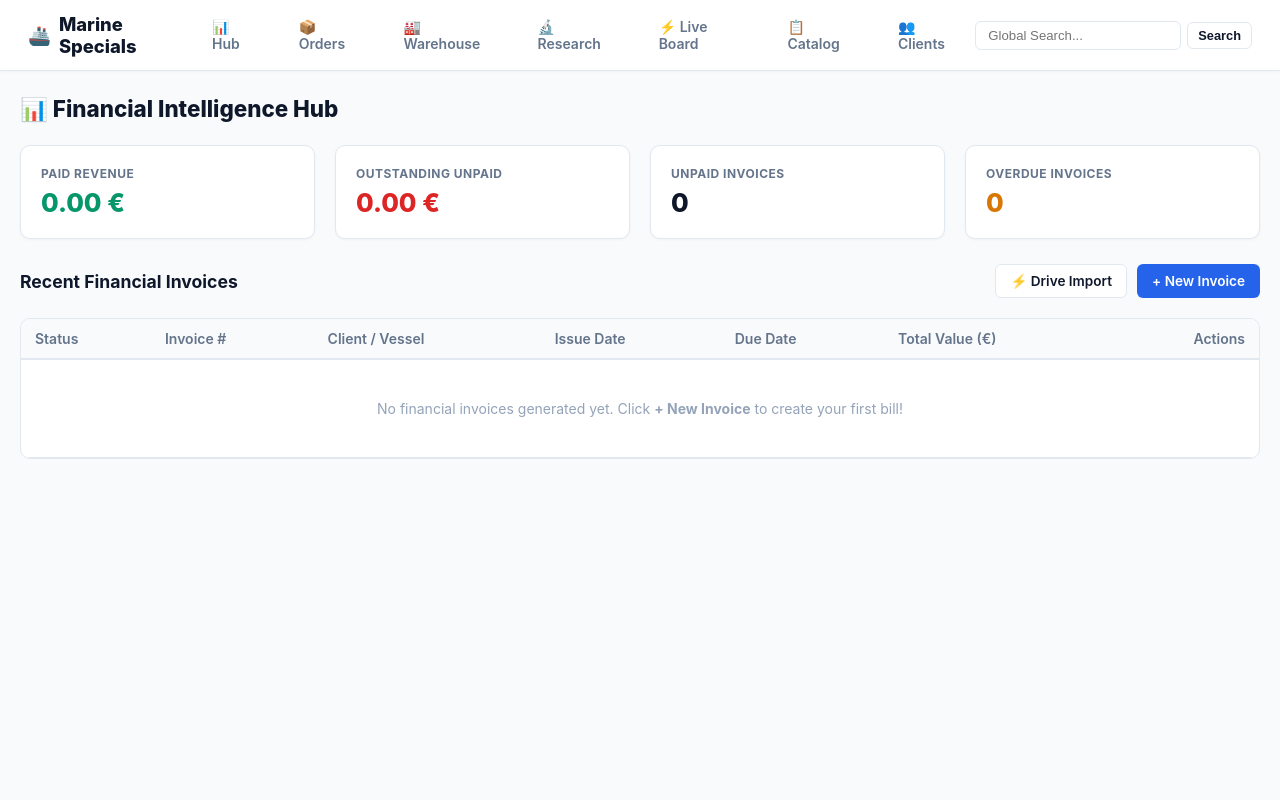
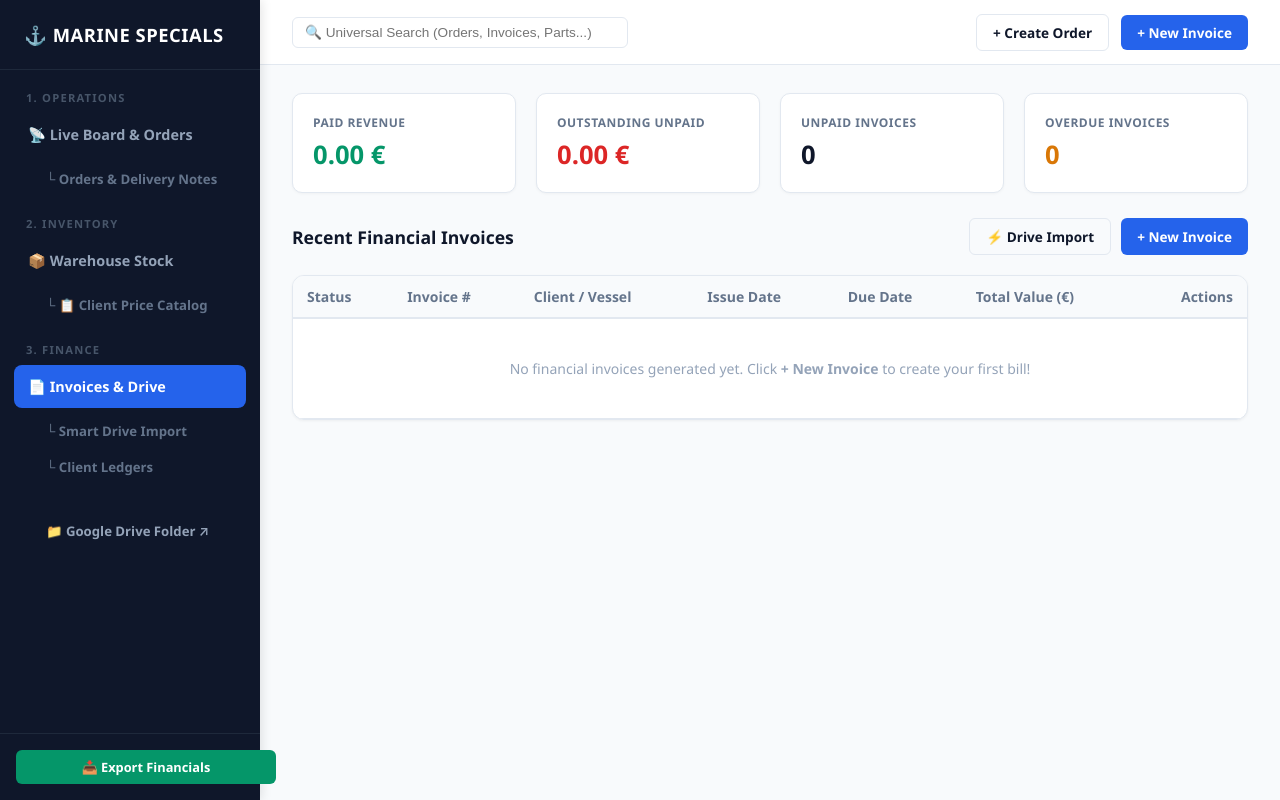
Before and after one commit to marinespecials/marine-parts-tracker, a Django app: page /finance/ in a window 1280 px wide. Run offline with Django 5.2, Linux system fonts and the light colour scheme; data that the repository does not hold is empty.

```diff
--- a/finance/templates/finance/base.html
+++ b/finance/templates/finance/base.html
@@ -3,193 +3,300 @@
 <head>
     <meta charset="UTF-8">
     <meta name="viewport" content="width=device-width, initial-scale=1.0">
-    <title>{% block title %}Marine Specials Portal{% endblock %}</title>
+    <title>{% block title %}Logistics & Operations{% endblock %} | Marine Specials</title>
+    <script src="https://cdn.jsdelivr.net/npm/chart.js"></script>
     <style>
         :root {
+            --sidebar-width: 260px;
             --primary: #0F172A;
+            --primary-hover: #1E293B;
+            --surface: #FFFFFF;
+            --background: #F8FAFC;
             --accent: #2563EB;
             --accent-light: #EFF6FF;
-            --surface: #FFFFFF;
-            --bg: #F8FAFC;
+            --success: #059669;
+            --danger: #DC2626;
+            --text-primary: #0F172A;
+            --text-secondary: #64748B;
             --border: #E2E8F0;
-            --text-secondary: #64748B;
-            --danger: #DC2626;
-            --success: #059669;
         }
 
         body {
+            font-family: 'Segoe UI', system-ui, -apple-system, sans-serif;
+            background-color: var(--background);
             margin: 0;
-            font-family: -apple-system, BlinkMacSystemFont, "Segoe UI", Roboto, Helvetica, Arial, sans-serif;
-            background-color: var(--bg);
-            color: var(--primary);
+            padding: 0;
+            color: var(--text-primary);
+            display: flex;
+            min-height: 100vh;
         }
 
-        /* STICKY TOP NAVIGATION BAR */
-        .navbar {
-            background: var(--surface);
-            border-bottom: 1px solid var(--border);
-            padding: 12px 28px;
+        .sidebar {
+            width: var(--sidebar-width);
+            background-color: var(--primary);
+            color: #94A3B8;
+            display: flex;
+            flex-direction: column;
+            position: fixed;
+            top: 0;
+            bottom: 0;
+            left: 0;
+            z-index: 100;
+            box-shadow: 2px 0 10px rgba(0,0,0,0.1);
+        }
+
+        .sidebar-brand {
+            padding: 22px 24px;
+            color: white;
+            font-size: 1.15rem;
+            font-weight: 700;
+            display: flex;
+            align-items: center;
+            gap: 10px;
+            border-bottom: 1px solid #1E293B;
+            letter-spacing: 0.5px;
+        }
+
+        .sidebar-menu {
+            padding: 20px 14px;
+            flex-grow: 1;
+            overflow-y: auto;
+        }
+
+        .menu-section {
+            margin-bottom: 20px;
+        }
+
+        .menu-section-title {
+            font-size: 0.7rem;
+            text-transform: uppercase;
+            letter-spacing: 1.2px;
+            color: #475569;
+            font-weight: 700;
+            padding: 0 12px;
+            margin-bottom: 8px;
+        }
+
+        .nav-item {
             display: flex;
             align-items: center;
             justify-content: space-between;
+            padding: 12px 14px;
+            color: #94A3B8;
+            text-decoration: none;
+            font-size: 0.9rem;
+            font-weight: 600;
+            border-radius: 8px;
+            transition: all 0.2s ease;
+            margin-bottom: 6px;
+        }
+
+        .nav-item:hover {
+            color: white;
+            background-color: var(--primary-hover);
+        }
+
+        .nav-item.active {
+            color: white;
+            background-color: var(--accent);
+        }
+
+        .sub-nav-item {
+            display: flex;
+            align-items: center;
+            padding: 8px 12px 8px 32px;
+            color: #64748B;
+            text-decoration: none;
+            font-size: 0.825rem;
+            font-weight: 600;
+            border-radius: 6px;
+            transition: all 0.15s ease;
+            margin-bottom: 2px;
+        }
+
+        .sub-nav-item:hover {
+            color: white;
+        }
+
+        .sub-nav-item.active {
+            color: #60A5FA;
+            font-weight: 700;
+        }
+
+        .sidebar-footer {
+            padding: 16px;
+            border-top: 1px solid #1E293B;
+        }
+
+        .main-wrapper {
+            margin-left: var(--sidebar-width);
+            flex-grow: 1;
+            display: flex;
+            flex-direction: column;
+            min-width: 0;
+        }
+
+        .topbar {
+            height: 64px;
+            background-color: var(--surface);
+            border-bottom: 1px solid var(--border);
+            display: flex;
+            align-items: center;
+            justify-content: space-between;
+            padding: 0 32px;
             position: sticky;
             top: 0;
-            z-index: 100;
-            box-shadow: 0 1px 2px rgba(0,0,0,0.03);
-        }
-
-        /* CLICKABLE LOGO BRANDING */
-        .brand-logo {
-            display: inline-flex;
-            align-items: center;
-            gap: 8px;
-            text-decoration: none;
-            color: var(--primary);
-            font-weight: 800;
-            font-size: 1.15rem;
-            transition: opacity 0.15s ease;
-        }
-
-        .brand-logo:hover {
-            opacity: 0.8;
-        }
-
-        .nav-links {
-            display: flex;
-            align-items: center;
-            gap: 16px;
-        }
-
-        .nav-link {
-            text-decoration: none;
-            color: var(--text-secondary);
-            font-weight: 600;
-            font-size: 0.875rem;
-            padding: 6px 12px;
-            border-radius: 6px;
-            transition: all 0.15s ease;
-        }
-
-        .nav-link:hover {
-            color: var(--accent);
-            background-color: var(--accent-light);
-        }
-
-        .search-bar {
-            display: flex;
-            align-items: center;
-            gap: 6px;
-        }
-
-        .search-bar input {
-            padding: 6px 12px;
-            border-radius: 6px;
-            border: 1px solid var(--border);
-            font-size: 0.825rem;
-            width: 180px;
-        }
-
-        .search-bar input:focus {
-            outline: none;
-            border-color: var(--accent);
-        }
-
-        /* LAYOUT & CONTAINERS */
-        .container {
-            max-width: 1240px;
-            margin: 0 auto;
-            padding: 24px 20px;
-        }
-
-        .page-header {
-            display: flex;
-            justify-content: space-between;
-            align-items: center;
-            margin-bottom: 22px;
+            z-index: 90;
         }
 
         .page-title {
-            font-size: 1.4rem;
-            font-weight: 800;
+            font-size: 1.15rem;
+            font-weight: 700;
             color: var(--primary);
             margin: 0;
         }
 
-        /* BUTTON STYLES */
-        .btn {
-            display: inline-flex;
+        .topbar-actions {
+            display: flex;
             align-items: center;
-            gap: 6px;
-            padding: 8px 14px;
-            border-radius: 6px;
-            font-weight: 600;
-            font-size: 0.85rem;
-            text-decoration: none;
-            cursor: pointer;
-            transition: all 0.15s ease;
-            border: 1px solid transparent;
+            gap: 12px;
         }
 
-        .btn-primary { background: var(--accent); color: white; }
-        .btn-primary:hover { background: #1D4ED8; }
-
-        .btn-outline { background: white; border-color: var(--border); color: var(--primary); }
-        .btn-outline:hover { background: #F1F5F9; }
+        .content-body {
+            padding: 28px 32px;
+            flex-grow: 1;
+        }
 
         .card {
             background: var(--surface);
-            border-radius: 10px;
+            padding: 24px;
+            border-radius: 12px;
+            box-shadow: 0 1px 3px rgba(0,0,0,0.05);
+            margin-bottom: 24px;
             border: 1px solid var(--border);
-            padding: 20px;
-            margin-bottom: 20px;
         }
 
+        .btn {
+            padding: 8px 16px;
+            border-radius: 6px;
+            text-decoration: none;
+            font-weight: 600;
+            font-size: 0.85rem;
+            border: none;
+            cursor: pointer;
+            display: inline-flex;
+            align-items: center;
+            gap: 8px;
+            transition: background-color 0.2s;
+        }
+
+        .btn-primary { background-color: var(--accent); color: white; }
+        .btn-primary:hover { background-color: #1D4ED8; }
+        .btn-success { background-color: var(--success); color: white; }
+        .btn-success:hover { background-color: #047857; }
+        .btn-outline { background: transparent; border: 1px solid var(--border); color: var(--text-primary); }
+        .btn-outline:hover { background: #F1F5F9; }
+
         .badge {
+            font-size: 0.725rem;
+            font-weight: 700;
             padding: 3px 8px;
             border-radius: 12px;
-            font-size: 0.75rem;
-            font-weight: 700;
+            background: #E2E8F0;
+            color: #334155;
         }
     </style>
+    {% block extra_head %}{% endblock %}
 </head>
 <body>
 
-<!-- TOP NAVIGATION -->
-<nav class="navbar">
-    <!-- CLICKABLE LOGO -> NAVIGATES TO MAIN HUB -->
-    <a href="{% url 'hub' %}" class="brand-logo" title="Back to Main Portal Hub">
-        🚢 <span>Marine Specials</span>
+    <!-- SIDEBAR NAVIGATION -->
+    <aside class="sidebar">
+        <div class="sidebar-brand">
+            <span>⚓ MARINE SPECIALS</span>
+        </div>
+
+        <nav class="sidebar-menu">
+
+            <!-- CORE VIEW 1: ACTIVE OPERATIONS & ORDERS -->
+            <div class="menu-section">
+                <div class="menu-section-title">1. Operations</div>
+
+                <a href="{% url 'active_board' %}" class="nav-item {% if request.resolver_match.url_name == 'active_board' %}active{% endif %}">
+                    <span>📡 Live Board & Orders</span>
                 </a>
 
-    <!-- MAIN APP NAVIGATION -->
-    <div class="nav-links">
-        <a href="{% url 'hub' %}" class="nav-link">📊 Hub</a>
-        <a href="{% url 'orders_dashboard' %}" class="nav-link">📦 Orders</a>
-        <a href="{% url 'inventory_list' %}" class="nav-link">🏭 Warehouse</a>
-        <a href="{% url 'research_hub' %}" class="nav-link">🔬 Research</a>
-        <a href="{% url 'active_board' %}" class="nav-link">⚡ Live Board</a>
-        <a href="{% url 'client_pricelist' %}" class="nav-link">📋 Catalog</a>
-        <a href="{% url 'client_list' %}" class="nav-link">👥 Clients</a>
+                <a href="{% url 'orders_dashboard' %}" class="sub-nav-item {% if request.resolver_match.url_name == 'orders_dashboard' or request.resolver_match.url_name == 'create_order' or request.resolver_match.url_name == 'order_detail' %}active{% endif %}">
+                    <span>└ Orders & Delivery Notes</span>
+                </a>
             </div>
 
-    <!-- GLOBAL SEARCH -->
-    <form method="GET" action="{% url 'global_search' %}" class="search-bar">
-        <input type="text" name="q" placeholder="Global Search..." required>
-        <button type="submit" class="btn btn-outline" style="padding: 5px 10px; font-size: 0.8rem;">Search</button>
-    </form>
+            <!-- CORE VIEW 2: WAREHOUSE STOCK & CATALOG -->
+            <div class="menu-section">
+                <div class="menu-section-title">2. Inventory</div>
+
+                <a href="{% url 'inventory_list' %}" class="nav-item {% if request.resolver_match.url_name == 'inventory_list' or request.resolver_match.url_name == 'edit_inventory_item' %}active{% endif %}">
+                    <span>📦 Warehouse Stock</span>
+                </a>
+
+                <a href="{% url 'client_pricelist' %}" class="sub-nav-item {% if request.resolver_match.url_name == 'client_pricelist' %}active{% endif %}">
+                    <span>└ 📋 Client Price Catalog</span>
+                </a>
+            </div>
+
+            <!-- CORE VIEW 3: INVOICES & FINANCE -->
+            <div class="menu-section">
+                <div class="menu-section-title">3. Finance</div>
+
+                <a href="{% url 'finance:dashboard' %}" class="nav-item {% if request.resolver_match.url_name == 'dashboard' or request.resolver_match.url_name == 'invoice_detail' or request.resolver_match.url_name == 'create_invoice' %}active{% endif %}">
+                    <span>📄 Invoices & Drive</span>
+                </a>
+
+                <a href="{% url 'finance:bulk_import' %}" class="sub-nav-item {% if request.resolver_match.url_name == 'bulk_import' %}active{% endif %}">
+                    <span>└ Smart Drive Import</span>
+                </a>
+                <a href="{% url 'client_list' %}" class="sub-nav-item {% if request.resolver_match.url_name == 'client_list' or request.resolver_match.url_name == 'client_ledger' %}active{% endif %}">
+                    <span>└ Client Ledgers</span>
+                </a>
+            </div>
+
+            <!-- EXTERNAL DRIVE LINK -->
+            <div class="menu-section" style="margin-top: 30px;">
+                <a href="https://drive.google.com/drive/folders/17-QI8Ct2UwCgP7617tC2PhtGiVujWrLF?usp=drive_link" target="_blank" class="sub-nav-item" style="color: #94A3B8;">
+                    <span>📁 Google Drive Folder ↗</span>
+                </a>
+            </div>
+
         </nav>
 
-<!-- MAIN CONTENT BLOCK -->
-<main class="container">
-    <div class="page-header">
-        <h1 class="page-title">{% block page_title %}Marine Specials Portal{% endblock %}</h1>
-        <div>
-            {% block topbar_actions %}{% endblock %}
+        <div class="sidebar-footer">
+            <a href="{% url 'finance:export_finances' %}" class="btn btn-success" style="width: 100%; justify-content: center; font-size: 0.8rem;">
+                📥 Export Financials
+            </a>
         </div>
+    </aside>
+
+    <!-- MAIN CONTENT AREA -->
+    <div class="main-wrapper">
+        <header class="topbar">
+            <!-- GLOBAL SEARCH BAR IN TOPBAR -->
+            <form method="GET" action="{% url 'global_search' %}" style="display: flex; align-items: center; gap: 8px;">
+                <input type="text" name="q" value="{{ query }}" placeholder="🔍 Universal Search (Orders, Invoices, Parts...)" style="padding: 7px 12px; border-radius: 6px; border: 1px solid var(--border); font-size: 0.85rem; width: 310px;">
+            </form>
+
+            <div class="topbar-actions">
+                {% block topbar_actions %}
+                    <a href="{% url 'create_order' %}" class="btn btn-outline">+ Create Order</a>
+                    <a href="{% url 'finance:create_invoice' %}" class="btn btn-primary">+ New Invoice</a>
+                {% endblock %}
+            </div>
+        </header>
+
+        <main class="content-body">
+            {% block content %}{% endblock %}
+        </main>
     </div>
 
-    {% block content %}{% endblock %}
-</main>
-
+    {% block extra_js %}{% endblock %}
 </body>
 </html>
```
Lines whose indentation alone changed are shown as unchanged.
